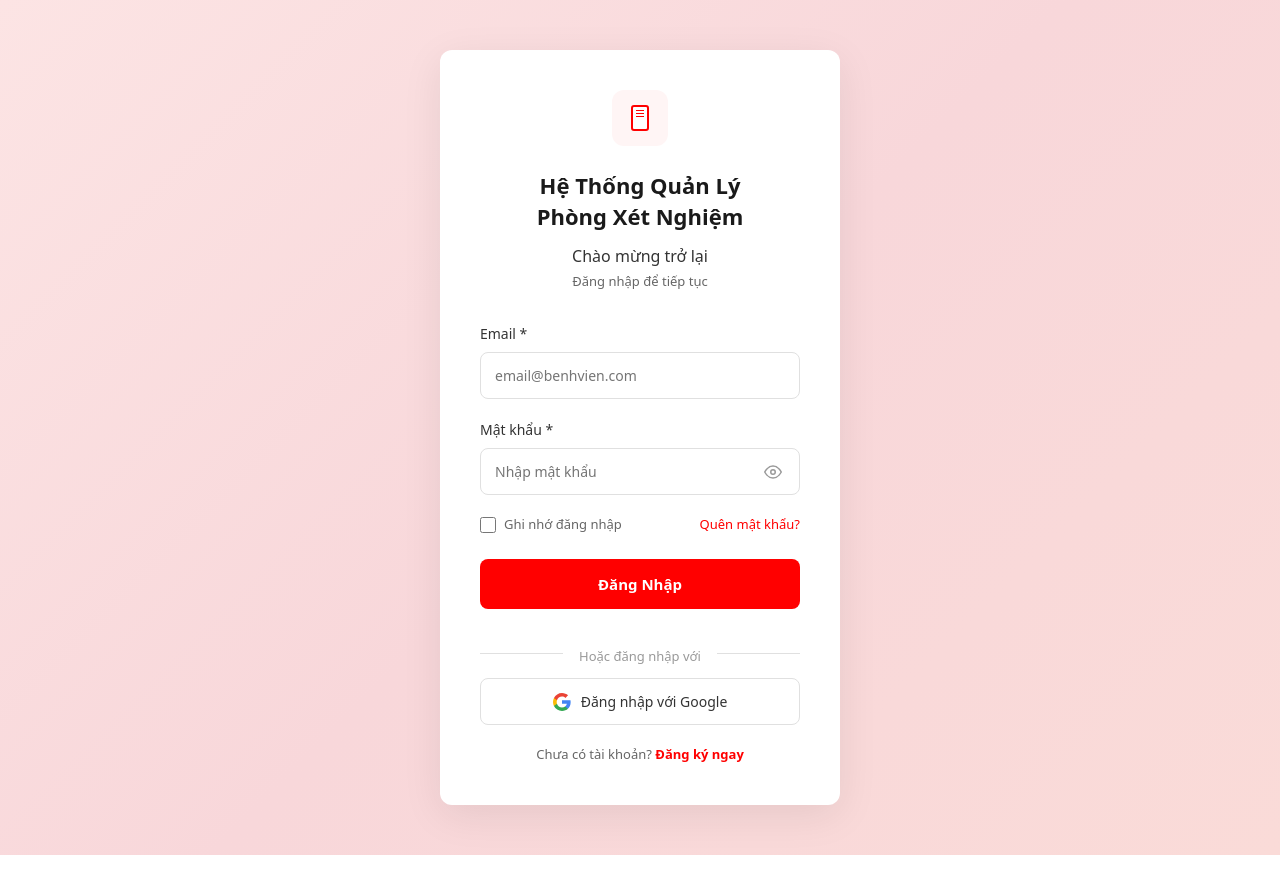
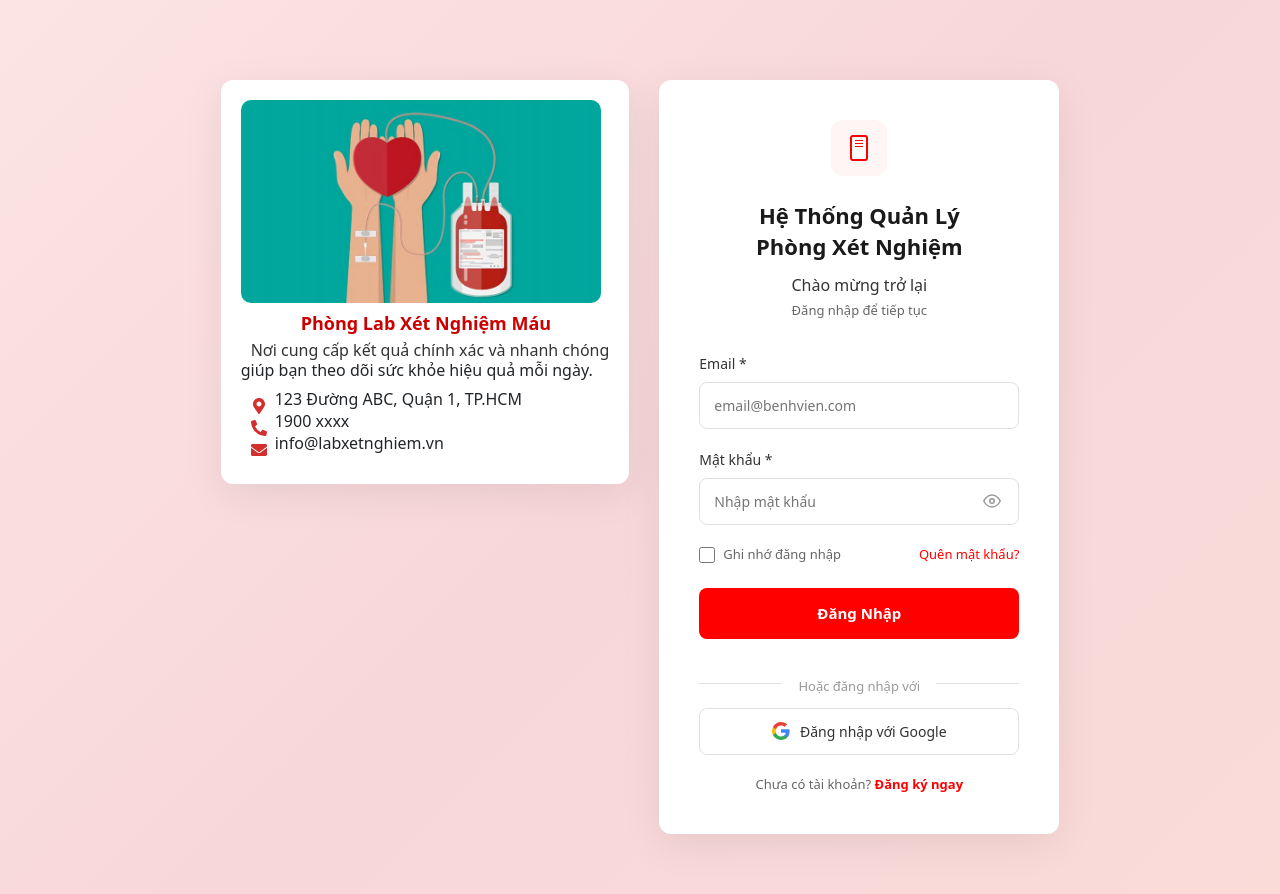
Before and after one commit to laptruong-hub/Laboratory-Management-ReactJS, a React (Vite) app: page /auth/login in a window 1280 px wide. Shown: the top 894 px of the page. Before the commit the page ends 855 px from the top, so only its background shows below. Built offline with nearby package versions, Linux system fonts and the light colour scheme.

Commit message:
Update login page and header(btn login and sign up), add login image

```diff
--- a/src/components/common/Header.tsx
+++ b/src/components/common/Header.tsx
@@ -6,7 +6,20 @@ import Navbar from "react-bootstrap/Navbar";
 import styled from "styled-components";
 
 const StyledNavbar = styled(Navbar)`
-  .navbar-brand {
+
+  .btn{
+  margin-right: 5px;
+  font-size: 10px;
+  padding: 5px 30px;
+  border-radius: 8px;
+      border: 2px solid #cbabab59;
+      &: hover{
+      background-color: #f99f9fff;
+      color: #ffffff !important;
+      opacity: 0.75;
+      }
+  }
+.navbar-brand {
     font-size: 1.2rem;
     font-weight: 600;
   }
@@ -21,6 +34,10 @@ const StyledNavbar = styled(Navbar)`
   }
 
   .nav-link[href="/auth/login"] {
+    font-weight: 600;
+  }
+
+  .nav-link[href="/auth/signup"] {
     font-weight: 600;
   }
 `;
@@ -43,10 +60,25 @@ const Header: React.FC = () => {
           </Nav>
 
           <Nav>
-            <Nav.Link as={Link} to="/auth/login">
+            <Nav.Link
+              as={Link}
+              to="/auth/login"
+              className="btn btn-outline-primary text-white px-2"
+            >
               Đăng nhập
             </Nav.Link>
           </Nav>
+
+          <Nav>
+            <Nav.Link
+              as={Link}
+              to="/auth/signup"
+              className="btn btn-outline-primary text-white px-2"
+            >
+              Đăng ký
+            </Nav.Link>
+          </Nav>
+
         </Navbar.Collapse>
       </Container>
     </StyledNavbar>
--- a/src/pages/authentication/Login.tsx
+++ b/src/pages/authentication/Login.tsx
@@ -1,4 +1,7 @@
 import React, { useState } from 'react';
+import loginImg from '../../assets/img/login.jpg';
+import { FaMapMarkerAlt, FaPhoneAlt, FaEnvelope } from "react-icons/fa";
+
 
 const Login: React.FC = () => {
   const [email, setEmail] = useState('');
@@ -28,6 +31,37 @@ const Login: React.FC = () => {
 
   return (
     <div style={styles.authContent}>
+      <div style={styles.side}>
+        <div style={styles.sideInfor}>
+          <img
+            src={loginImg}
+            alt="Picture"
+            style={{ width: '360px', marginBottom: '10px', borderRadius: '10px', }}/>
+
+          <div style={styles.sideTitles}>
+          <h2 style={styles.sideTitleH2}>Phòng Lab Xét Nghiệm Máu</h2>
+          <p style={styles.sideTitleP}>Nơi cung cấp kết quả chính xác và nhanh chóng</p>
+          <p> giúp bạn theo dõi sức khỏe hiệu quả mỗi ngày.</p>
+          </div>
+
+          <div style={styles.sideAddress}><div style={styles.contactItem}>
+          <FaMapMarkerAlt style={styles.icon} />
+          <span>123 Đường ABC, Quận 1, TP.HCM</span>
+        </div>
+        <div style={styles.contactItem}>
+          <FaPhoneAlt style={styles.icon} />
+          <span>1900 xxxx</span>
+        </div>
+        <div style={styles.contactItem}>
+          <FaEnvelope style={styles.icon} />
+          <span>info@labxetnghiem.vn</span>
+        </div>
+          </div>
+
+        </div>
+
+
+      </div>
       <div style={styles.loginCard}>
         <div style={styles.loginIcon}>
           <div style={styles.iconWrapper}>
@@ -140,6 +174,7 @@ const Login: React.FC = () => {
 };
 
 const styles: { [key: string]: React.CSSProperties } = {
+
   authContent: {
     minHeight: '100vh',
     display: 'flex',
@@ -148,6 +183,7 @@ const styles: { [key: string]: React.CSSProperties } = {
     background: 'linear-gradient(135deg, #fce4e4 0%, #f8d7da 50%, #fadbd8 100%)',
   },
   loginCard: {
+
     marginTop: '50px',
     marginBottom: '50px',
     background: 'white',
@@ -157,6 +193,46 @@ const styles: { [key: string]: React.CSSProperties } = {
     maxWidth: '400px',
     boxShadow: '0 10px 40px rgba(0, 0, 0, 0.08)',
   },
+
+  contactItem: {
+    display: 'flex',
+    gap: '8px',
+    marginBottom: '6px',
+  },
+  icon: {
+    color: '#d32f2f',
+  },
+  sideAddress: {
+    fontWeight: '500',
+    lineHeight: '0.2',
+    paddingLeft: '10px',
+  },
+
+  side: {
+    marginTop: '80px',
+    marginBottom: '430px',
+    marginRight: '30px',
+    background: 'white',
+    borderRadius: '12px',
+    padding: '20px',
+    boxShadow: '0 10px 40px rgba(0, 0, 0, 0.08)',
+  },
+
+  sideTitleH2: {
+    paddingLeft: '60px',
+    fontSize: '18px',
+    color: '#c00',
+    fontWeight: '600',
+    marginBottom: '8px',
+  },
+  sideTitleP: {
+    paddingLeft: '10px',
+    fontSize: '16px',
+    color: '#333',
+    margin: '0',
+    lineHeight: '1',
+  },
+
   loginIcon: {
     display: 'flex',
     justifyContent: 'center',
```
Also changed, not shown: src/assets/img/login.jpg (added).
